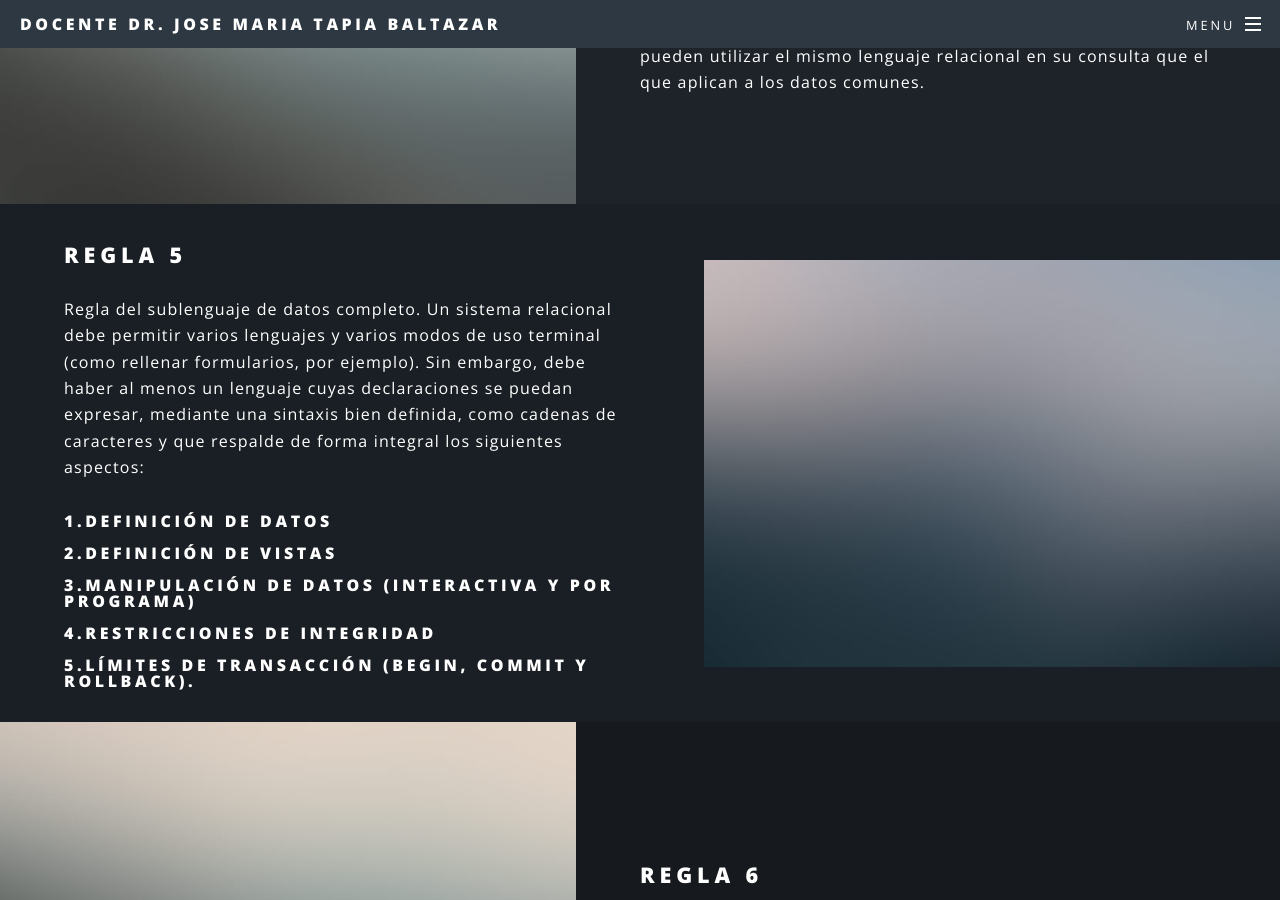
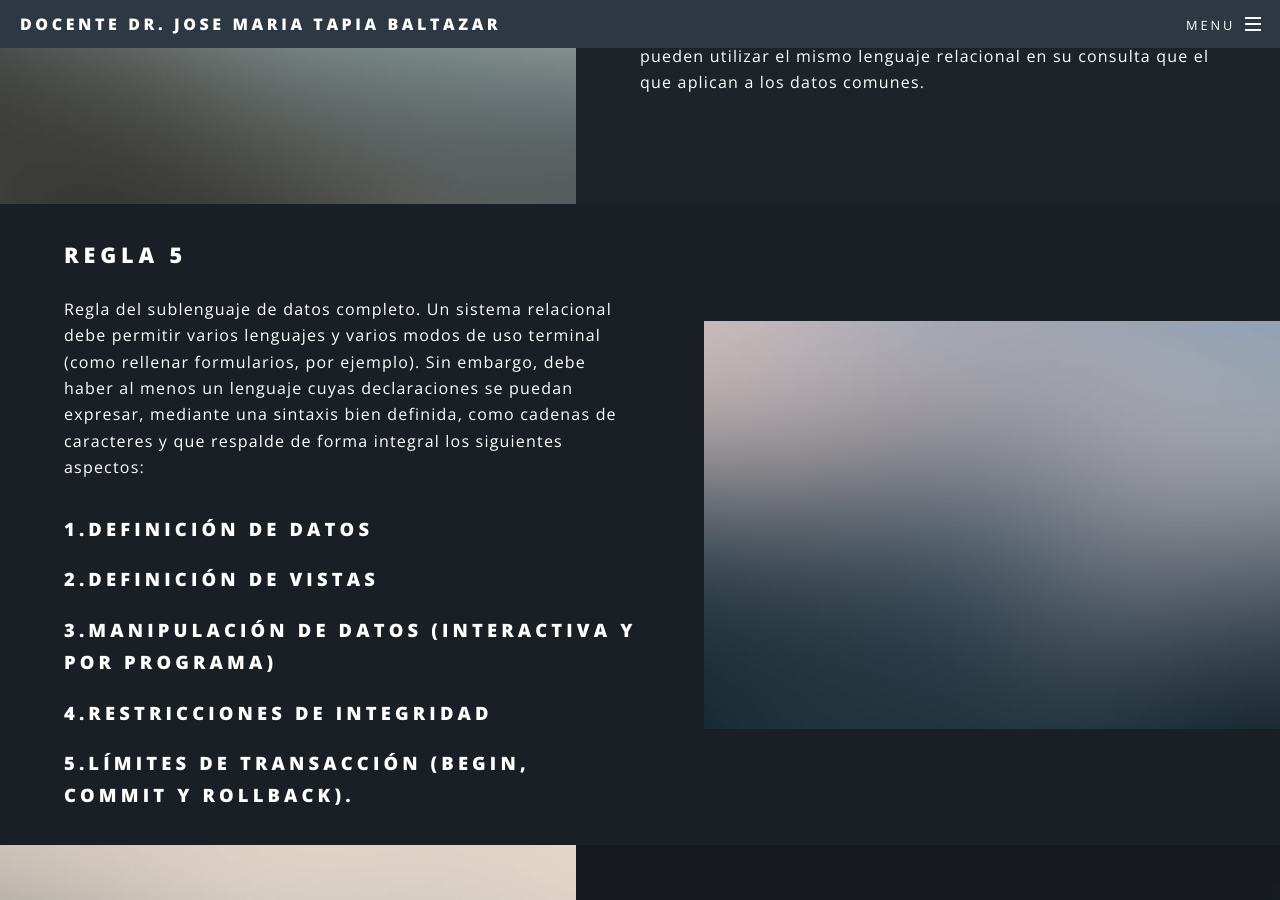
Before and after one commit to AlexRMendoza989/AlexRMendoza989.github.io, a Jekyll site: the page built from index.html, in a window 1280 px wide and 900 px high, scrolled down 3436 px. Built offline with Jekyll 4.4.1, drawn with Linux system fonts in a browser that asks for light colours.

```diff
--- a/index.html
+++ b/index.html
@@ -121,11 +121,11 @@ layout: landing
         definida, como cadenas de caracteres
         y que respalde de forma integral los
         siguientes aspectos:
-        <h1>1.Definición de datos</h1>
-        <h1>2.Definición de vistas</h1>
-        <h1>3.Manipulación de datos (interactiva y por programa)</h1>
-        <h1>4.Restricciones de integridad</h1>
-        <h1>5.Límites de transacción (begin, commit y rollback).</h1>
+        <h3>1.Definición de datos</h3>
+        <h3>2.Definición de vistas</h3>
+        <h3>3.Manipulación de datos (interactiva y por programa)</h3>
+        <h3>4.Restricciones de integridad</h3>
+        <h3>5.Límites de transacción (begin, commit y rollback).</h3>
       </p>
     </div>
   </section>
```
